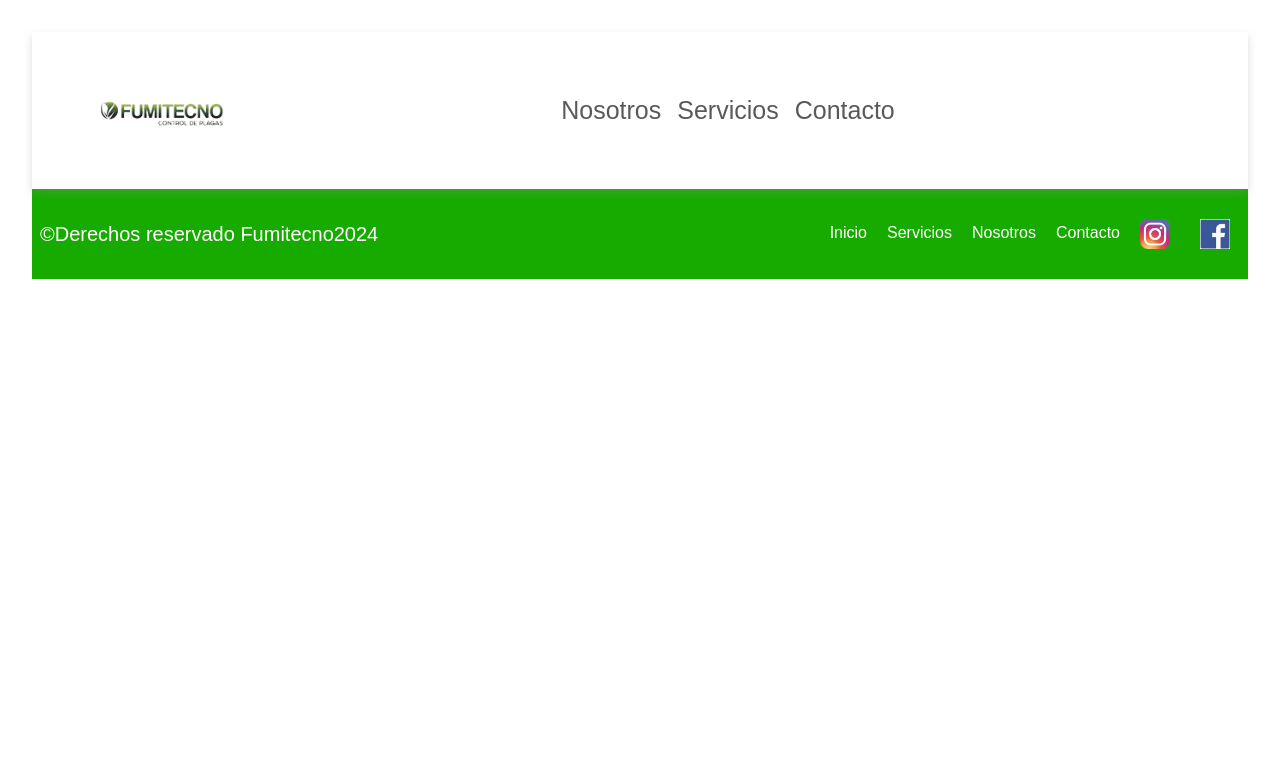
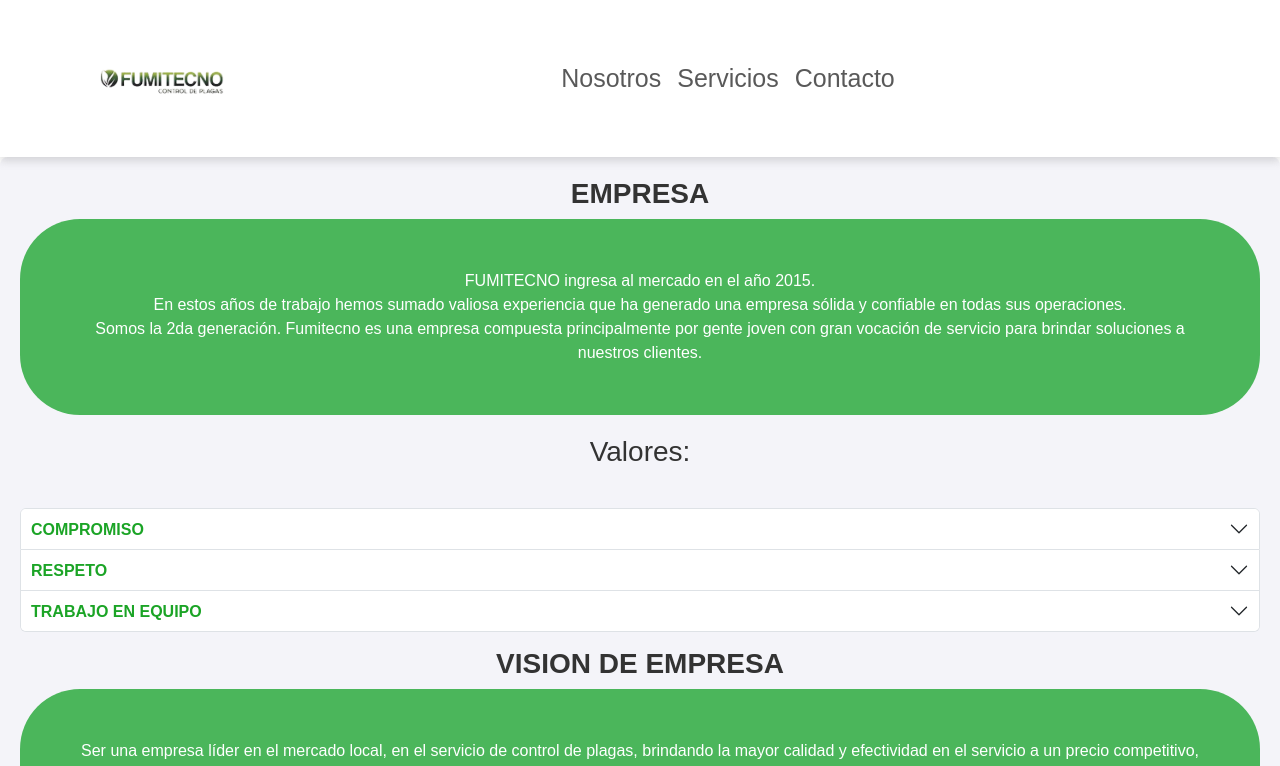
Before and after one commit to Thiago-2004/proyecto-f, a React (Vite) app in the folder proyecto-f/: page /Nosotros in a window 1280 px wide. Shown: the top 766 px of the page. Built offline with nearby package versions, Linux system fonts and the light colour scheme.

Commit message:
Nosotros jsx y css

```diff
--- a/proyecto-f/src/App.css
+++ b/proyecto-f/src/App.css
@@ -1,6 +1,7 @@
 #root {
-  max-width: 1280px;
+  /* max-width: 1280px; */
+  max-width: 100%;
   margin: 0 auto;
-  padding: 2rem;
+  padding: 0;
   text-align: center;
 }
--- a/proyecto-f/src/App.jsx
+++ b/proyecto-f/src/App.jsx
@@ -6,6 +6,7 @@ import Seccion from './componentes/Seccion/Seccion';
 import Footer from './componentes/Footer/footer';
 import ContactForm from './componentes/Contacto/Contacto';
 import Servicios from './componentes/Servicios/Servicios.jsx';
+import Nosotros from './componentes/Nosotros/Nosotro.jsx';
 
 function App() {
   return (
@@ -17,6 +18,7 @@ function App() {
             <Route path="/" element={<Navigate to="/Fumitecno" />} />
             <Route path='/Fumitecno' element={<Seccion />} />
             <Route path='/Servicios' element={<Servicios />} />
+            <Route path='/Nosotros' element={<Nosotros />} />
             <Route path='/Contacto' element={<ContactForm />} />
 
           </Routes>
--- a/proyecto-f/src/componentes/Contacto/Contacto.css
+++ b/proyecto-f/src/componentes/Contacto/Contacto.css
@@ -1,3 +1,9 @@
+.inicio{
+    padding: 30px;
+    /* background-image: url('/proyecto-f/src/assets/imagenes/fondo.jpg'); */
+    background-Image: url('https://via.placeholder.com/1920x1080');
+}
+
 #contact-form {
     color: #000000;
     width: 300px;
--- a/proyecto-f/src/componentes/Contacto/Contacto.jsx
+++ b/proyecto-f/src/componentes/Contacto/Contacto.jsx
@@ -1,6 +1,7 @@
 import React, { useState } from 'react';
 import emailjs from 'emailjs-com';
 import './Contacto.css';
+import fondo from '../../assets/imagenes/fondo.jpg';
 
 function ContactForm() {
     const [formData, setFormData] = useState({
@@ -36,6 +37,13 @@ function ContactForm() {
     };
 
     return (
+<div>
+     <div className='inicio'>
+        <p>CONTACTO</p>
+    </div>
+
+
+
     <form onSubmit={handleSubmit} id="contact-form">
       <div>
         <label htmlFor="name">Nombre:</label>
@@ -71,6 +79,7 @@ function ContactForm() {
       </div>
       <button type="submit">Enviar</button>
     </form>
+    </div>
     );
 }
 
--- /dev/null
+++ b/proyecto-f/src/componentes/Nosotros/Nosotro.jsx
@@ -0,0 +1,80 @@
+        import React, { useState } from 'react';
+import './Nosotros.css'; // Asegúrate de tener una hoja de estilos para el componente.
+
+function Nosotros() {
+  const [activeSection, setActiveSection] = useState(null);
+
+  const toggleSection = (section) => {
+    setActiveSection(activeSection === section ? null : section);
+  };
+
+  return (
+    <div className="empresa-container">
+      <div className="empresa">
+        <h3><b>EMPRESA</b></h3>
+        <p>
+          FUMITECNO ingresa al mercado en el año 2015. <br />
+          En estos años de trabajo hemos sumado valiosa experiencia que ha generado una empresa sólida y confiable en
+          todas sus operaciones. <br />
+          Somos la 2da generación. Fumitecno es una empresa compuesta principalmente por gente joven con gran vocación
+          de servicio para brindar soluciones a nuestros clientes.
+        </p>
+      </div>
+
+      <h3 className="valores">Valores:</h3>
+
+      <div className="accordion">
+        <div className="accordion-item">
+          <h2 className="accordion-header" onClick={() => toggleSection(1)}>
+            <button className={`accordion-button ${activeSection === 1 ? '' : 'collapsed'}`}>
+              Compromiso
+            </button>
+          </h2>
+          <div className={`accordion-collapse collapse ${activeSection === 1 ? 'show' : ''}`}>
+            <div className="accordion-body">
+              Compromiso con nuestros clientes, priorizando la satisfacción de sus demandas.
+            </div>
+          </div>
+        </div>
+
+        <div className="accordion-item">
+          <h2 className="accordion-header" onClick={() => toggleSection(2)}>
+            <button className={`accordion-button ${activeSection === 2 ? '' : 'collapsed'}`}>
+              Respeto
+            </button>
+          </h2>
+          <div className={`accordion-collapse collapse ${activeSection === 2 ? 'show' : ''}`}>
+            <div className="accordion-body">
+              Respeto en el trato de personal, con liderazgo y motivación.
+            </div>
+          </div>
+        </div>
+
+        <div className="accordion-item">
+          <h2 className="accordion-header" onClick={() => toggleSection(3)}>
+            <button className={`accordion-button ${activeSection === 3 ? '' : 'collapsed'}`}>
+              Trabajo en Equipo
+            </button>
+          </h2>
+          <div className={`accordion-collapse collapse ${activeSection === 3 ? 'show' : ''}`}>
+            <div className="accordion-body">
+              Colaboración y trabajo en equipo, compartiendo nuevas ideas, soluciones y experiencias.
+            </div>
+          </div>
+        </div>
+        {/* Puedes agregar más elementos del acordeón para los otros valores. */}
+      </div>
+
+      <div className="vision">
+      <h3><b>VISION DE EMPRESA</b></h3>
+        <p>
+          Ser una empresa líder en el mercado local, en el servicio de control de plagas, brindando la mayor calidad y
+          efectividad en el servicio a un precio competitivo, que nos permita crecer y buscar una mejor calidad de
+          vida para nuestros empleados.
+        </p>
+      </div>
+    </div>
+  );
+}
+
+export default Nosotros;
--- /dev/null
+++ b/proyecto-f/src/componentes/Nosotros/Nosotros.css
@@ -0,0 +1,89 @@
+/* .empresa h3{
+    margin-top: 25px;
+    margin-bottom: 15px;
+
+    margin-left: 20px;
+}
+
+.empresa p{
+  margin-left: 20px;
+}
+
+.valores{
+  margin-top: 10px;
+
+  margin-left: 20px;
+}
+
+
+.vision h3{
+  margin-top: 10px;
+  margin-left: 20px;
+
+}
+
+.vision p{
+  margin-left: 20px;
+}
+
+.confian{
+  margin-top: 30px;
+  margin-left: 20px;
+}
+
+.carousel-item img{
+  height: 350px;
+  width: 30vh;
+  padding: 30px;
+  } */
+
+
+
+  .empresa-container {
+    padding: 20px;
+    background-color: #f4f4f9;
+    border-radius: 8px;
+  }
+
+  .empresa {
+    margin-bottom: 20px;
+  }
+
+  .empresa p  {
+     background-color: #4bb65b;
+     padding: 50px;
+    color: white;
+    border-radius: 60px;
+}
+
+  .accordion-button {
+    background-color: #ffffff;
+    color: rgb(27, 164, 38);
+    border: none;
+    cursor: pointer;
+    padding: 10px;
+    width: 100%;
+    text-align: left;
+    outline: none;
+    transition: background-color 0.3s ease;
+  }
+
+  .accordion-button:hover {
+    background-color: #2eb440;
+  }
+
+  .accordion-body {
+    padding: 15px;
+    border: 1px solid #ccc;
+    border-top: none;
+    background-color: white;
+  }
+
+
+  .vision p{
+    background-color: #4bb65b;
+     padding: 50px;
+    color: white;
+    border-radius: 60px;
+
+  }
--- a/proyecto-f/src/componentes/Servicios/Servicios.css
+++ b/proyecto-f/src/componentes/Servicios/Servicios.css
@@ -30,3 +30,18 @@
   .card-group{
     margin-bottom: 30px;
   }
+
+
+  .accordion{
+    margin-top: 40px;
+    margin-bottom: 15px;
+  }
+
+  .accordion-button:focus{
+    background-color: rgb(255, 255, 255);
+    color: rgb(65, 134, 65) ;
+  }
+
+  .accordion-button:hover{
+    background-color: rgb(204, 204, 204);
+  }
--- a/proyecto-f/src/componentes/Servicios/Servicios.jsx
+++ b/proyecto-f/src/componentes/Servicios/Servicios.jsx
@@ -1,10 +1,10 @@
-import React from 'react';
+/*import React from 'react';
 import './Servicios.css'; // Opcional: Si tienes estilos específicos.
 import cucarachas from '../../assets/imagenes/cucarachas.webp';
 import desifeccion from '../../assets/imagenes/desifeccion.webp';
 
 
-/*function Servicios() {
+function Servicios() {
   return (
     <div>
       <h2 className="ser">SERVICIOS</h2>
@@ -77,6 +77,12 @@ import desifeccion from '../../assets/imagenes/desifeccion.webp';
 
 export default Servicios;*/
 
+import React from 'react';
+import './Servicios.css'; // Opcional: Si tienes estilos específicos.
+import cucarachas from '../../assets/imagenes/cucarachas.webp';
+import desifeccion from '../../assets/imagenes/desifeccion.webp';
+import 'bootstrap/dist/css/bootstrap.min.css';
+import 'bootstrap/dist/js/bootstrap.bundle.min';
 
 
 function Servicios() {
@@ -96,7 +102,7 @@ function Servicios() {
             <p className="card-text">
               Este procedimiento consiste en el control de roedores, los que son vectores de múltiples problemas sanitarios; mediante la instalación de trampas con cebos que atraen y eliminan al animal que lo ingiere.
               Estos se ubican en lugares estratégicos; estableciendo, generalmente, cercos perimetrales en construcciones o deslindes, los que impidan el reingreso de los roedores.
-                Para realizar un adecuado control se sugiere, idealmente, realizar controles periódicos para reposición de cebos consumidos, dañados o que hayan perdido su palatibilidad; para mantener alejadas a las colonias. Así mismo, es fundamental un adecuado aseo y mantención de residuos de forma cerrada impidiéndoles ser atraídos al alimento o desechos.
+              Para realizar un adecuado control se sugiere, idealmente, realizar controles periódicos para reposición de cebos consumidos, dañados o que hayan perdido su palatabilidad; para mantener alejadas a las colonias. Así mismo, es fundamental un adecuado aseo y mantención de residuos de forma cerrada impidiéndoles ser atraídos al alimento o desechos.
             </p>
             <p className="card-text">
               <small className="text-body-secondary"></small>
@@ -141,33 +147,54 @@ function Servicios() {
         Las aplicaciones interiores deben considerar un tiempo mínimo de reingreso de dos a tres horas como mínimo.
       </p>
 
-        {/* Nueva Sección */}
-        <div className="card-group mt-5">
-          <div className="card">
-            <img src="https://th.bing.com/th/id/OIP.N4FuuTUioNlCPKo5PagcVAHaEH?w=261&h=180&c=7&r=0&o=5&dpr=1.7&pid=1.7" className="card-img-top" alt="Fumigación Avanzada" />
-            <div className="card-body">
-              <h5 className="card-title">FUMIGACION AVANZADA</h5>
-              <p className="card-text">
-                Proporcionamos servicios de fumigación avanzada para una amplia variedad de plagas, utilizando productos de última generación que son seguros para el medio ambiente y para los humanos.
-                Nuestros especialistas están entrenados para identificar las plagas y aplicar las técnicas más efectivas para su eliminación.
-              </p>
-              <p className="card-text">
-                <small className="text-body-secondary">Servicio disponible 24/7</small>
-              </p>
+      <div className="accordion" id="accordionPanelsStayOpenExample">
+        <div className="accordion-item">
+          <h2 className="accordion-header" id="panelsStayOpen-headingOne">
+            <button
+              className="accordion-button"
+              type="button"
+              data-bs-toggle="collapse"
+              data-bs-target="#panelsStayOpen-collapseOne"
+              aria-expanded="true"
+              aria-controls="panelsStayOpen-collapseOne"
+            >
+              FUMIGACION AVANZADA
+            </button>
+          </h2>
+          <div
+            id="panelsStayOpen-collapseOne"
+            className="accordion-collapse collapse show"
+            aria-labelledby="panelsStayOpen-headingOne"
+          >
+            <div className="accordion-body">
+              <p>Proporcionamos servicios de fumigación avanzada para una amplia variedad de plagas, utilizando productos de última generación que son seguros para el medio ambiente y para los humanos.
+              Nuestros especialistas están entrenados para identificar las plagas y aplicar las técnicas más efectivas para su eliminación.</p>
+            </div>
           </div>
         </div>
 
-          <div className="card">
-            <img src='https://th.bing.com/th/id/OIP.T23PBsGMRDE23Y4-DxBuGgHaE8?w=256&h=180&c=7&r=0&o=5&dpr=1.7&pid=1.7' className="card-img-top" alt="Asesoría Ambiental" />
-            <div className="card-body">
-              <h5 className="card-title">ASESORIA AMBIENTAL</h5>
-              <p className="card-text">
-                Ofrecemos asesoría completa en temas ambientales, incluyendo el manejo de residuos, la reducción de huella ecológica y la implementación de prácticas sostenibles.
-                Nuestros servicios están diseñados para empresas y particulares que desean minimizar su impacto ambiental y cumplir con las normativas vigentes.
-              </p>
-              <p className="card-text">
-                <small className="text-body-secondary"></small>
-              </p>
+        <div className="accordion-item">
+          <h2 className="accordion-header" id="panelsStayOpen-headingTwo">
+            <button
+              className="accordion-button collapsed"
+              type="button"
+              data-bs-toggle="collapse"
+              data-bs-target="#panelsStayOpen-collapseTwo"
+              aria-expanded="false"
+              aria-controls="panelsStayOpen-collapseTwo"
+            >
+              ASESORIA AMBIENTAL
+            </button>
+          </h2>
+          <div
+            id="panelsStayOpen-collapseTwo"
+            className="accordion-collapse collapse"
+            aria-labelledby="panelsStayOpen-headingTwo"
+          >
+            <div className="accordion-body">
+              <p>Ofrecemos asesoría completa en temas ambientales, incluyendo el manejo de residuos, la reducción de huella ecológica y la implementación de prácticas sostenibles.
+              Nuestros servicios están diseñados para empresas y particulares que desean minimizar su impacto ambiental y cumplir con las normativas vigentes.</p>
+            </div>
           </div>
         </div>
       </div>
--- a/proyecto-f/src/componentes/narbar/narbar.jsx
+++ b/proyecto-f/src/componentes/narbar/narbar.jsx
@@ -17,7 +17,7 @@ function NavbarCustom() {
         <Navbar.Toggle aria-controls="basic-navbar-nav" />
         <Navbar.Collapse id="basic-navbar-nav">
           <Nav className="mx-auto">
-            <Nav.Link as={Link} to="/productos">Nosotros</Nav.Link>
+            <Nav.Link as={Link} to="/Nosotros">Nosotros</Nav.Link>
             <Nav.Link as={Link} to="/servicios">Servicios</Nav.Link>
             <Nav.Link as={Link} to="/contacto">Contacto</Nav.Link>
           </Nav>
```
Also changed, not shown: proyecto-f/src/assets/imagenes/fondo.jpg (added). Lines whose indentation alone changed are shown as unchanged.
